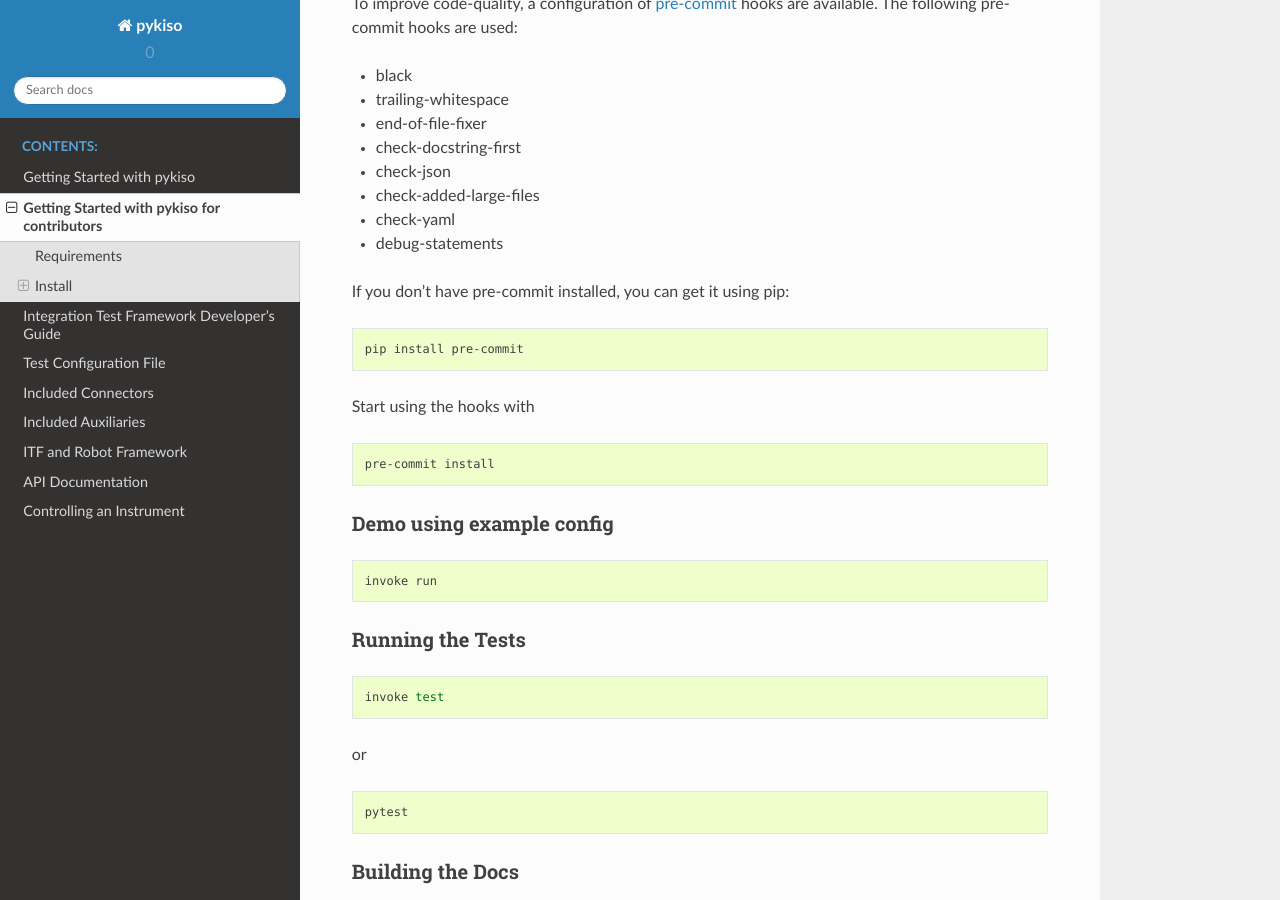
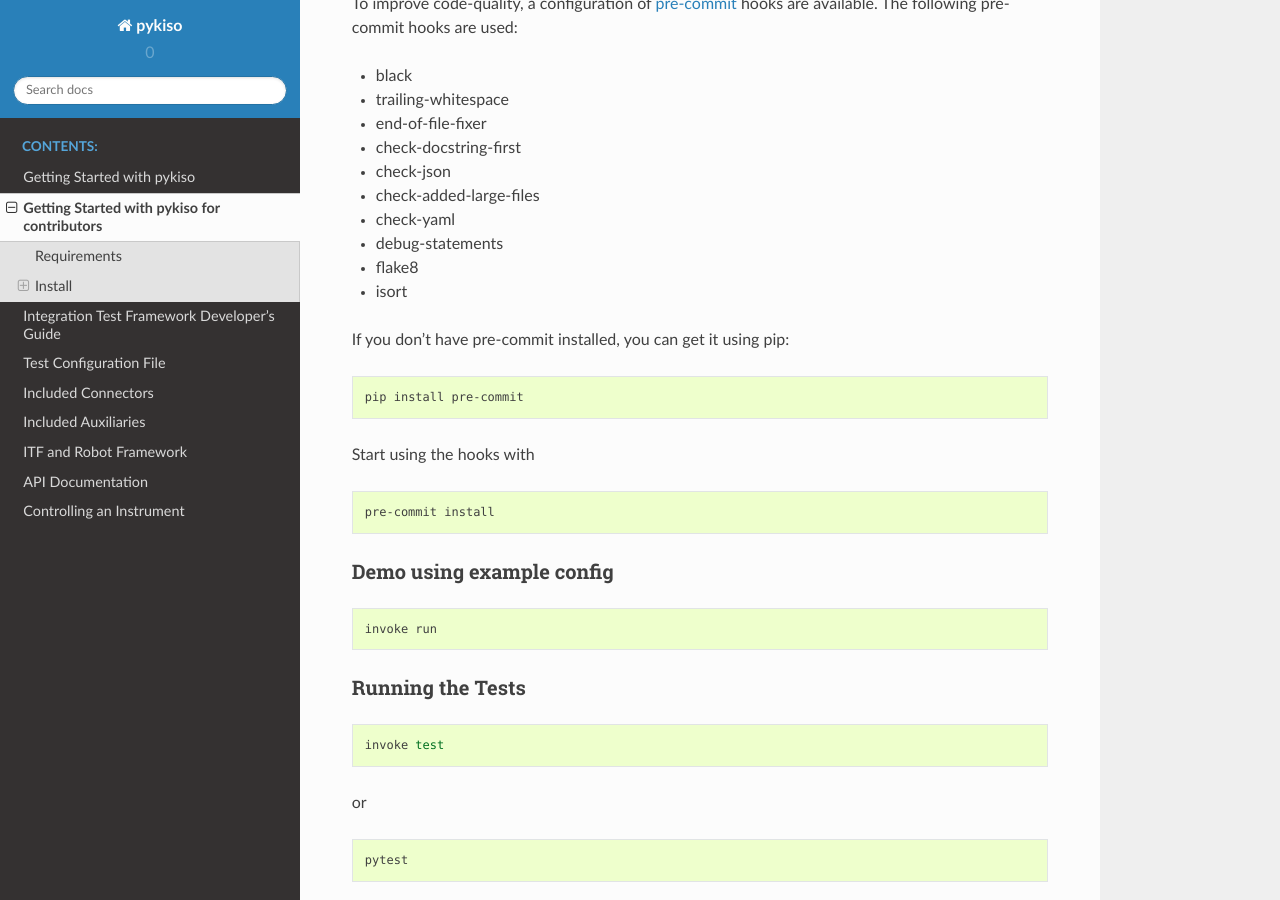
Before and after one commit to eclipse/kiso-testing, a Sphinx documentation site: the page built from docs/getting_started_dev.rst, in a window 1280 px wide and 900 px high, scrolled down 519 px. Built offline with Sphinx 7.4.7 and the Read the Docs theme 2.0.0, drawn with Linux system fonts in a browser that asks for light colours.

Commit message:
-correct getting_started_dev file

```diff
--- a/docs/getting_started_dev.rst
+++ b/docs/getting_started_dev.rst
@@ -33,6 +33,8 @@
 -  check-added-large-files
 -  check-yaml
 -  debug-statements
+-  flake8
+-  isort
 
 If you don’t have pre-commit installed, you can get it using pip:
 
```
